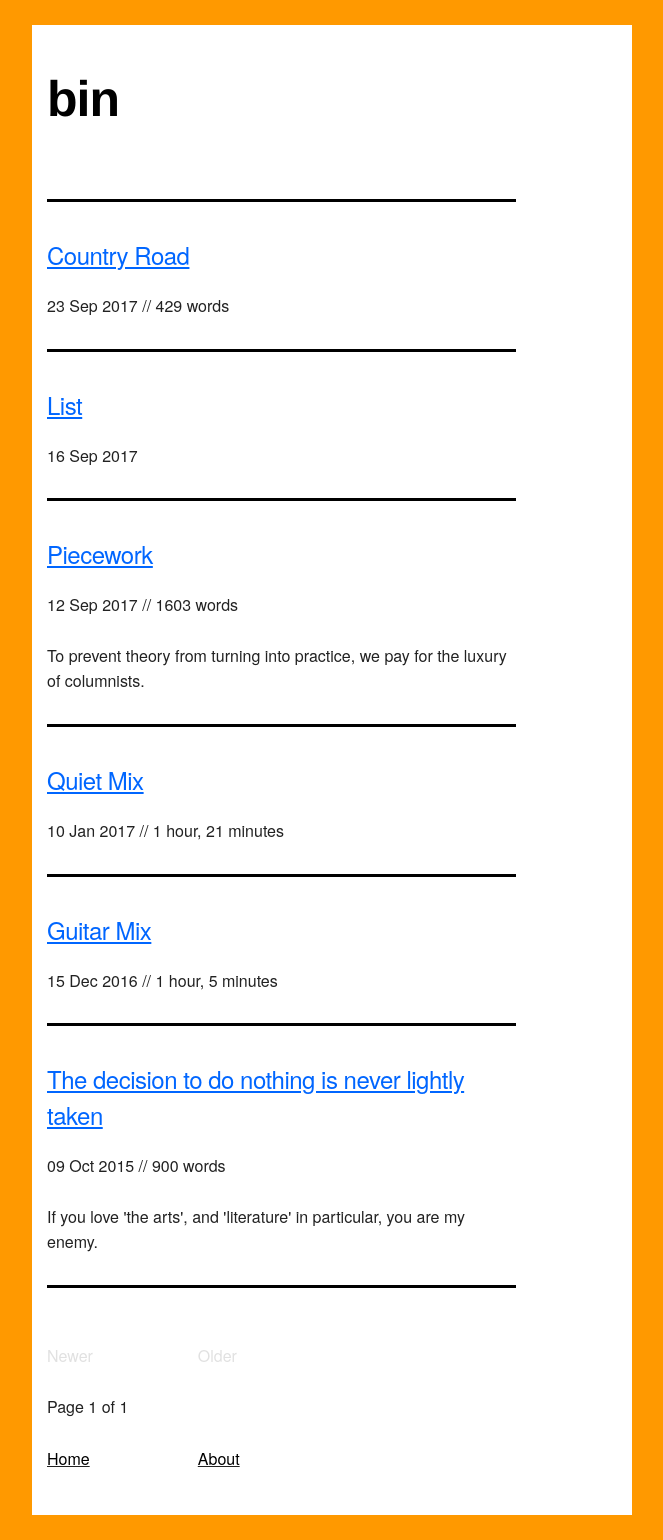
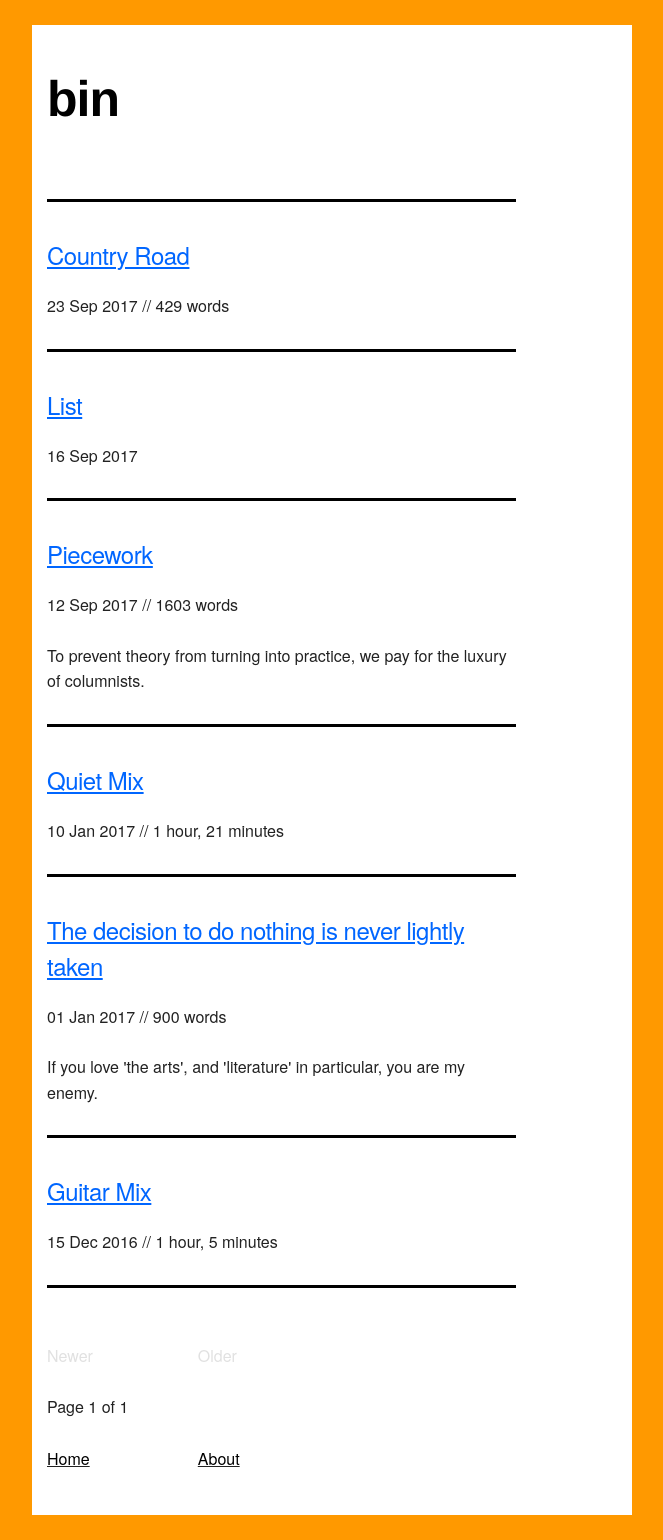
Before and after one commit to mt-trash/mt-trash.github.io, a Jekyll site: the page built from index.html, in a window 1280 px wide. Shown: the whole page, without its empty margins (308-971 px from the left). Built offline with Jekyll 4.4.1, drawn with Linux system fonts in a browser that asks for light colours; the list of posts is cut into pages by our own code.

Commit message:
edit date

```diff
--- a/_posts/2015-10-09-almost-died.md
+++ b/_posts/2017-01-01-almost-died.md
@@ -1,7 +1,7 @@
 ---
 layout: post
 title: The decision to do nothing is never lightly taken
-date: 2015-10-09
+date: 2017-01-01
 preview: If you love 'the arts', and 'literature' in particular, you are my enemy.
 ---
 
```
